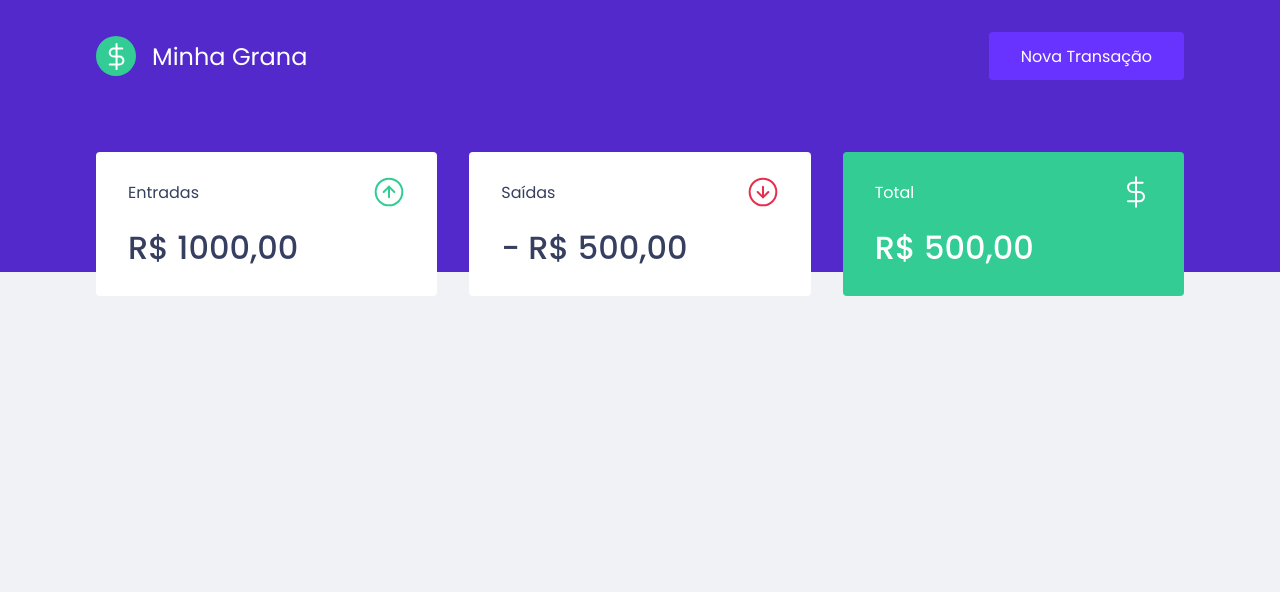
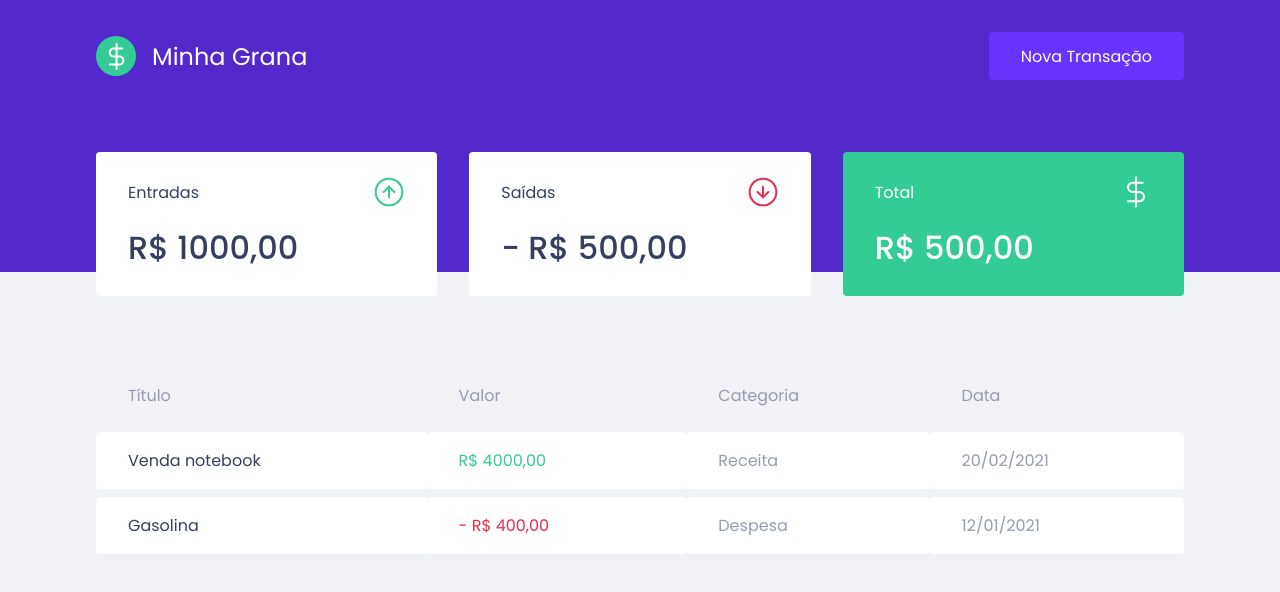
Before and after one commit to leandrocanabarro/my-money, a React (Create React App) app: page / in a window 1280 px wide. Shown: the top 592 px of the page. Built offline with nearby package versions, Linux system fonts and the light colour scheme.

Commit message:
Add transactions

```diff
--- a/src/components/Dashboard/index.tsx
+++ b/src/components/Dashboard/index.tsx
@@ -1,10 +1,12 @@
 import { Container } from './styles'
 import { Summary } from 'components/Summary'
+import { Transactions } from 'components/Transactions'
 
 export function Dasboard() {
   return (
     <Container>
       <Summary />
+      <Transactions />
     </Container>
   )
 }
--- /dev/null
+++ b/src/components/Transactions/index.tsx
@@ -0,0 +1,32 @@
+import { Container } from './styles'
+
+export function Transactions() {
+  return (
+    <Container>
+      <table>
+        <thead>
+          <tr>
+            <th>Título</th>
+            <th>Valor</th>
+            <th>Categoria</th>
+            <th>Data</th>
+          </tr>
+        </thead>
+        <tbody>
+          <tr>
+            <td>Venda notebook</td>
+            <td className="deposit">R$ 4000,00</td>
+            <td>Receita</td>
+            <td>20/02/2021</td>
+          </tr>
+          <tr>
+            <td>Gasolina</td>
+            <td className="withdraw">- R$ 400,00</td>
+            <td>Despesa</td>
+            <td>12/01/2021</td>
+          </tr>
+        </tbody>
+      </table>
+    </Container>
+  )
+}
--- /dev/null
+++ b/src/components/Transactions/styles.ts
@@ -0,0 +1,38 @@
+import styled from 'styled-components'
+
+export const Container = styled.div`
+  margin-top: 4rem;
+
+  table {
+    width: 100%;
+    border-spacing: 0 0.5rem;
+
+    th {
+      color: var(--text-body);
+      font-weight: 400;
+      padding: 1rem 2rem;
+      text-align: left;
+      line-height: 1.5rem;
+    }
+
+    td {
+      padding: 1rem 2rem;
+      border: 0;
+      background-color: var(--white);
+      color: var(--text-body);
+      border-radius: 0.25rem;
+
+      &:first-child {
+        color: var(--text-title);
+      }
+
+      &.deposit {
+        color: var(--green);
+      }
+
+      &.withdraw {
+        color: var(--red);
+      }
+    }
+  }
+`
```
